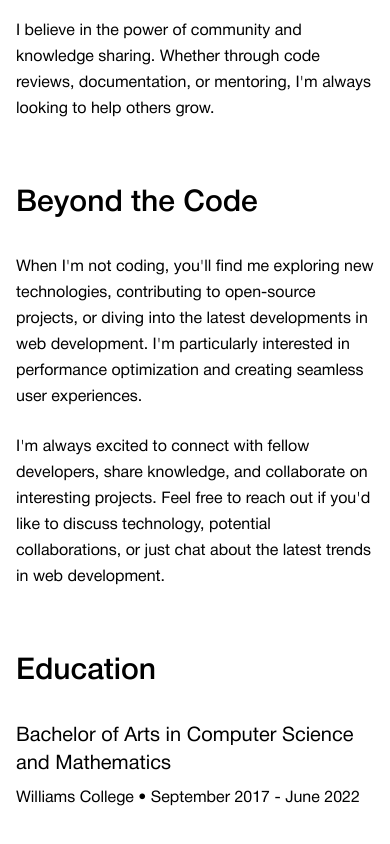
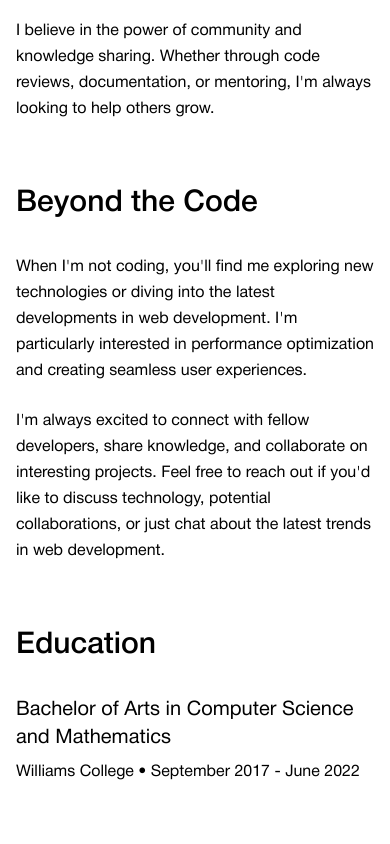
Before and after one commit to D-Astudillo-ASC/personal-site-v2, a Next.js app: page /about in a window 390 px wide. Shown: the part 7592-8436 px from the top of the page. Built offline with nearby package versions, Linux system fonts and the light colour scheme.

Commit message:
Updating about page, navbar mobile view.

```diff
--- a/app/about/page.tsx
+++ b/app/about/page.tsx
@@ -210,7 +210,7 @@ export default function About() {
         <h2 className="mb-8 text-3xl sm:text-4xl font-extralight">Beyond the Code</h2>
         <div className="space-y-6 text-base sm:text-lg font-thin text-text/80 leading-relaxed">
           <p>
-            When I&apos;m not coding, you&apos;ll find me exploring new technologies, contributing to open-source projects, or diving into the latest developments in web development. I&apos;m particularly interested in performance optimization and creating seamless user experiences.
+            When I&apos;m not coding, you&apos;ll find me exploring new technologies or diving into the latest developments in web development. I&apos;m particularly interested in performance optimization and creating seamless user experiences.
           </p>
           <p>
             I&apos;m always excited to connect with fellow developers, share knowledge, and collaborate on interesting projects. Feel free to reach out if you&apos;d like to discuss technology, potential collaborations, or just chat about the latest trends in web development.
--- a/components/Navbar.tsx
+++ b/components/Navbar.tsx
@@ -73,7 +73,7 @@ export default function Navbar(): JSX.Element {
       text-text/70 hover:text-text
     `}
             >
-              View Resume
+              Resume
             </a>
           </li>
           <li className="mt-2 flex justify-center">
```
